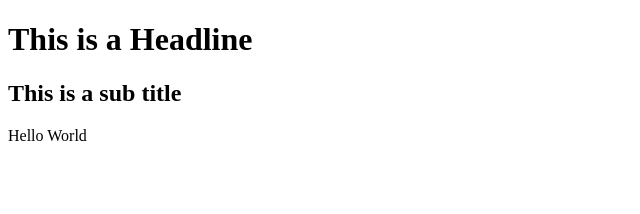
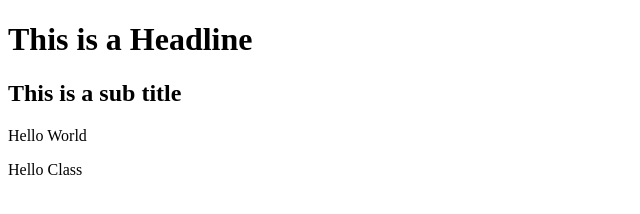
Before and after one commit to ahhendela/A10-S23, a plain HTML site: page index.html in a window 1280 px wide. Shown: the full height of the page, 0-640 px from the left. Drawn offline with Linux system fonts and the light colour scheme.

Commit message:
I added a clsas greeting to A10

```diff
--- a/index.html
+++ b/index.html
@@ -8,5 +8,6 @@
   <h1>This is a Headline</h1>
 <h2>This is a sub title</h2>
 <p>Hello World </p>
+<p>Hello Class</p>
 </body>
 </html>
```
